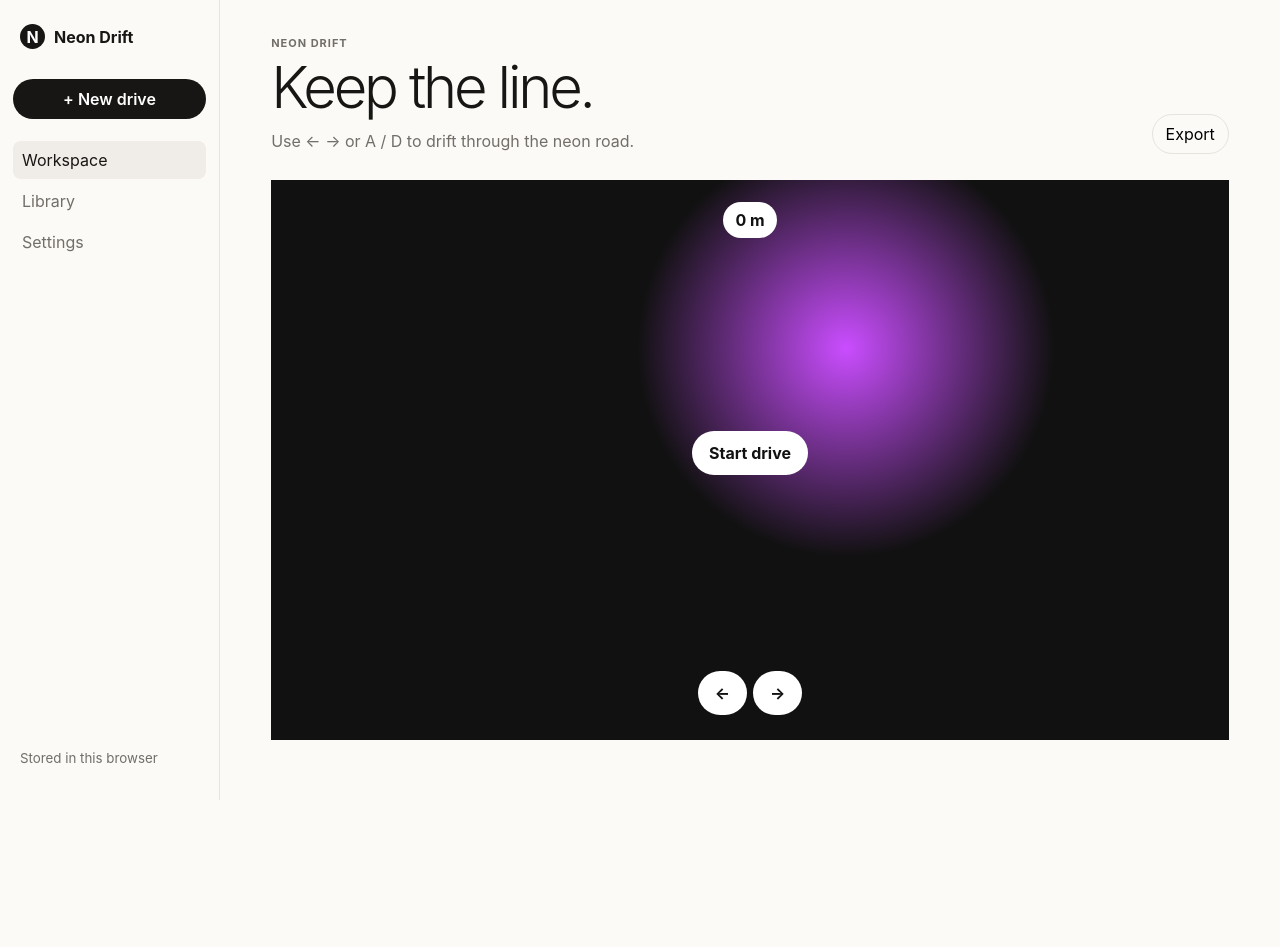
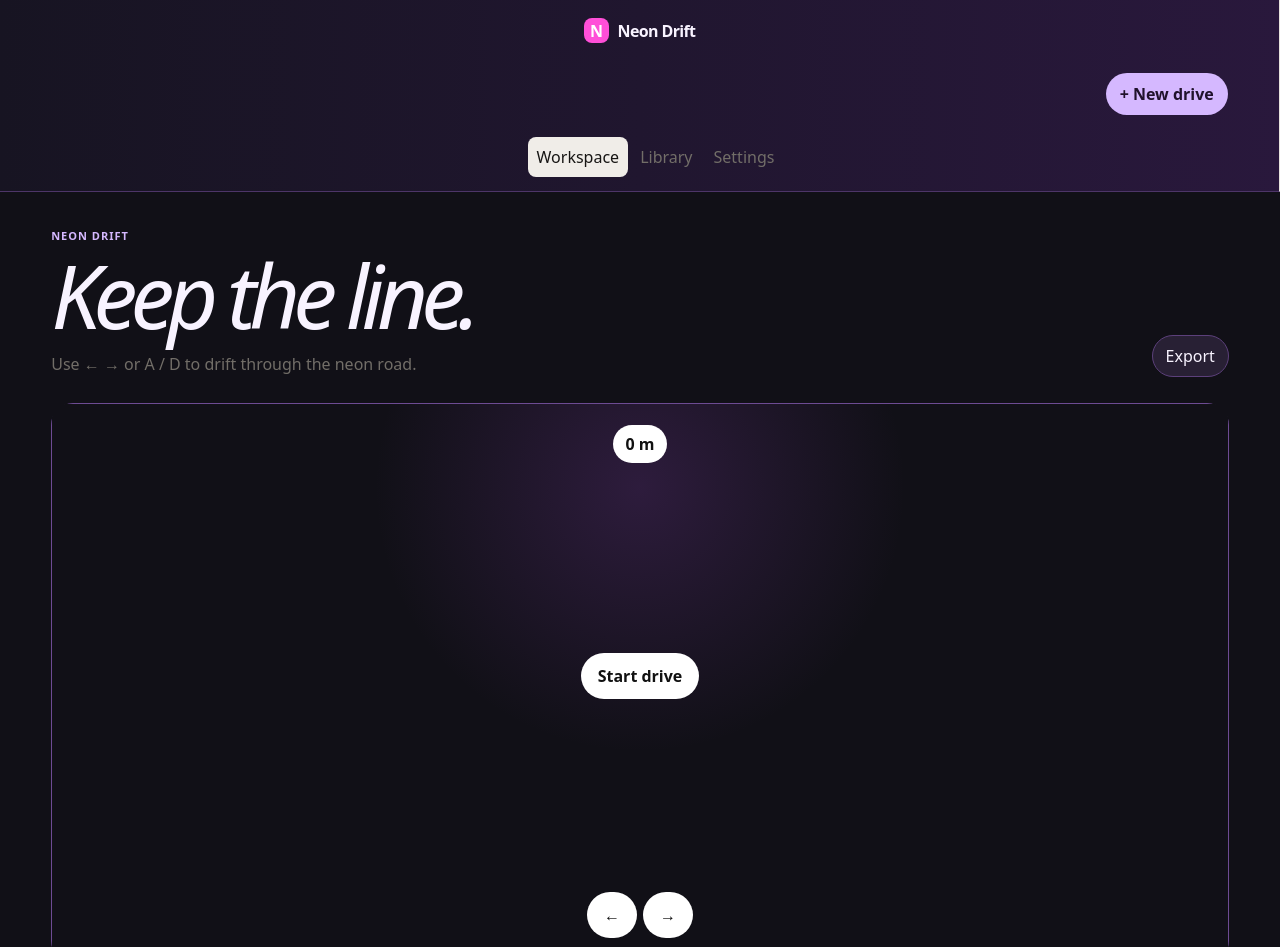
Before and after one commit to SaadQamar1/neon-drift, a website: page public/index.html in a window 1280 px wide. Shown: the top 947 px of the page. Before the commit the page ends 800 px from the top, so only its background shows below. Drawn offline with Linux system fonts and the light colour scheme.

Commit message:
design: give the app a distinct product interface

```diff
--- a/public/index.html
+++ b/public/index.html
@@ -1 +1 @@
-<!doctype html><html lang="en"><head><meta charset="UTF-8"><meta name="viewport" content="width=device-width, initial-scale=1.0"><meta name="theme-color" content="#101010"><link rel="stylesheet" href="styles.css"><link rel="stylesheet" href="enhanced.css"><title>Browser App</title></head><body><div id="app"></div><script type="module" src="app.js"></script></body></html>
+<!doctype html><html lang="en"><head><meta charset="UTF-8"><meta name="viewport" content="width=device-width, initial-scale=1.0"><meta name="theme-color" content="#101010"><link rel="stylesheet" href="styles.css"><link rel="stylesheet" href="enhanced.css"><link rel="stylesheet" href="theme.css"><title>Browser App</title></head><body><div id="app"></div><script type="module" src="app.js"></script></body></html>
--- /dev/null
+++ b/public/theme.css
@@ -0,0 +1,2 @@
+/* Neon racer: violet void, bright glass instrumentation */
+:root{--accent:#d5b8ff;--accent2:#ff4fd8}body{background:#111017;color:#f8f3ff;font-family:ui-sans-serif,system-ui}.shell{display:block}.side{display:flex;align-items:center;padding:14px 4vw;background:linear-gradient(90deg,#171422,#29183c);border-bottom:1px solid #4d3568}.brand{font-weight:800;letter-spacing:-.04em}.mark{background:#ff4fd8;border-radius:8px}.side .new{margin:0 0 0 auto;background:#d5b8ff;color:#20122c;border-radius:999px}.nav{display:flex;margin-left:32px}.nav .active{background:#3a2450}.side small{display:none}main{padding:36px 4vw}.top h1{font-size:clamp(42px,7vw,88px);font-style:italic;letter-spacing:-.08em}.surface{background:#1c1828;border:1px solid #4d3568;border-radius:18px;box-shadow:0 25px 80px #0008}.game{border-radius:22px;background:radial-gradient(circle at 50% 15%,#7c3ca444,transparent 35%),#111017}.racer canvas{border-radius:14px;border:1px solid #6d4b93}.primary{background:#ff4fd8;color:#1a1023;border-radius:999px}.ghost,button,input,textarea,select{background:#282034;color:#f8f3ff;border-color:#5c407b;border-radius:999px}.eyebrow{color:#d5b8ff}
```
Also changed, not shown: public/styles.css (+1 -0 lines), dist/index.html, dist/styles.css, dist/theme.css (added).
